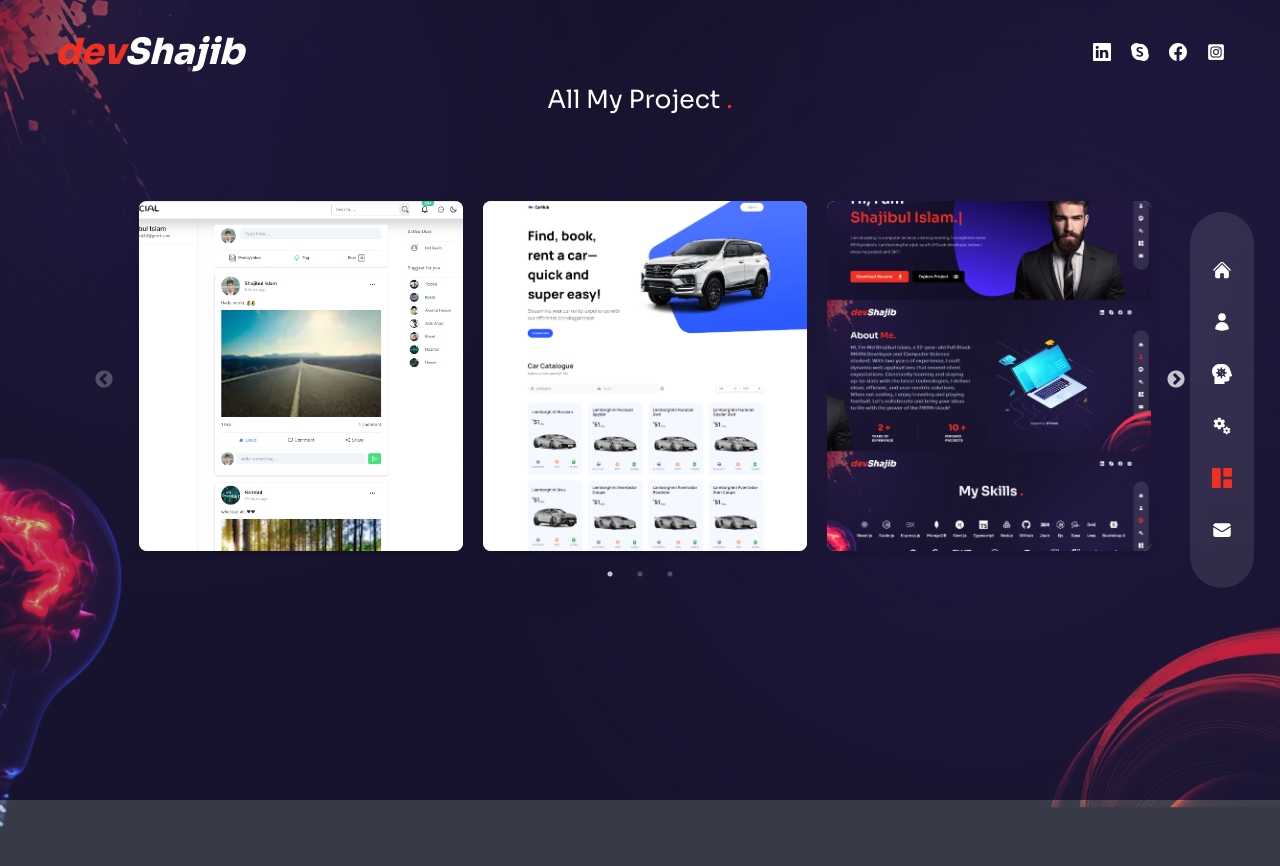
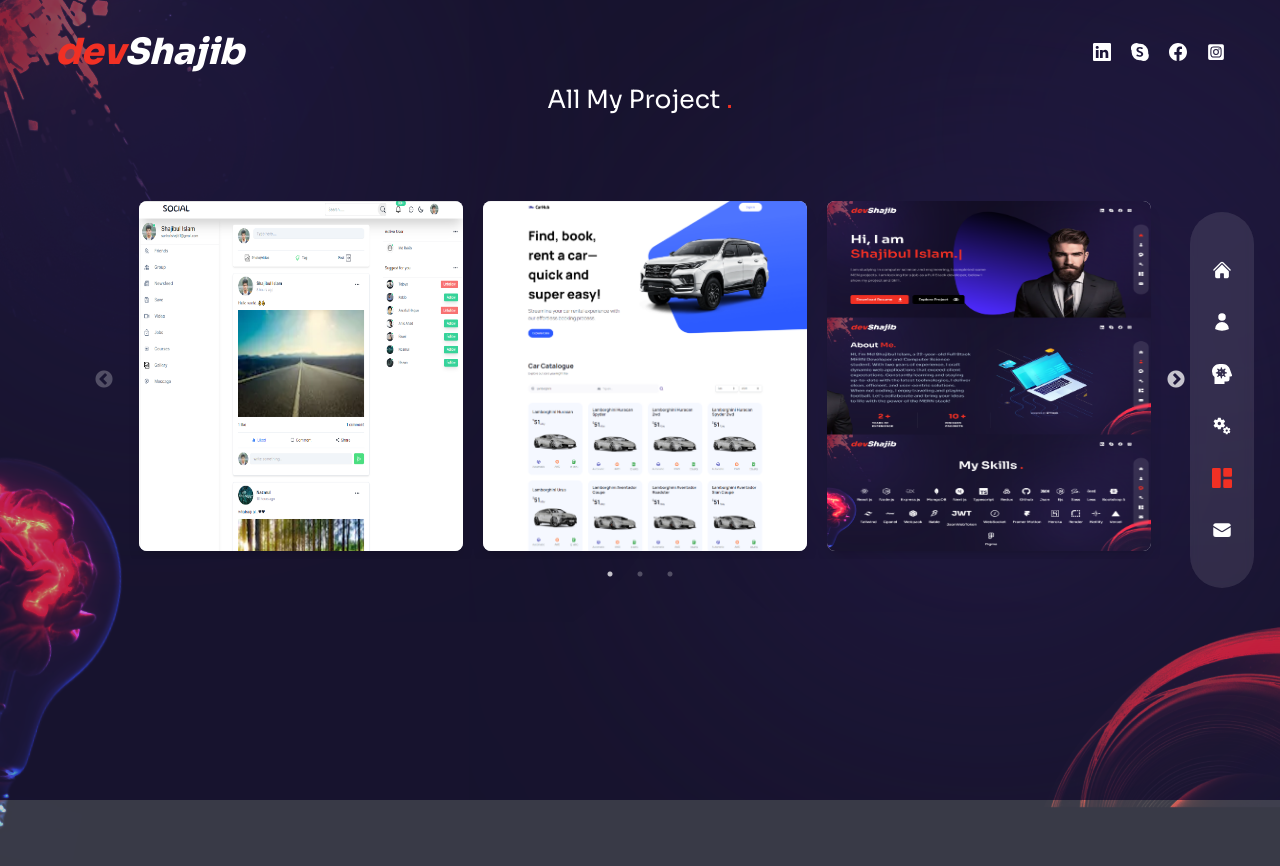
Before and after one commit to developer-shajib/portfolio, a Next.js app: page /project in a window 1280 px wide. Shown: the top 866 px of the page. Built offline with nearby package versions, Linux system fonts and the light colour scheme.

Commit message:
Modify porfolio image

```diff
--- a/components/ProjectSlider.js
+++ b/components/ProjectSlider.js
@@ -6,8 +6,6 @@ import project2 from '@/public/React-Portfolio.png';
 import project3 from '@/public/developershajib-portfolio.png';
 import project4 from '@/public/project4.png';
 import project5 from '@/public/portfolioImg/devSocial.png';
-import { fadeIn } from '@/variants.js';
-import { BsFillArrowRightCircleFill } from 'react-icons/bs';
 
 const projectList = [
   {
@@ -63,7 +61,7 @@ const ProjectSlider = () => {
           <Image
             src={item.image}
             alt='Project Image'
-            className='object-cover w-full h-full'
+            className=' w-full h-full'
             width={100}
             height={100}
           />
@@ -71,7 +69,6 @@ const ProjectSlider = () => {
           <div className='absolute top-0 left-0 w-full h-full bg-[#00000091] bg-opacity-50 opacity-0 hover:opacity-100 flex items-center justify-center transition-opacity duration-300'>
             <div className='text-white text-center flex flex-col'>
               <h3 className='text-xl font-medium'>{item.title}</h3>
-              {/* <p className='text-sm'>Project Description</p> */}
 
               <div className='mt-4 flex space-x-2 justify-center '>
                 <Link
```
